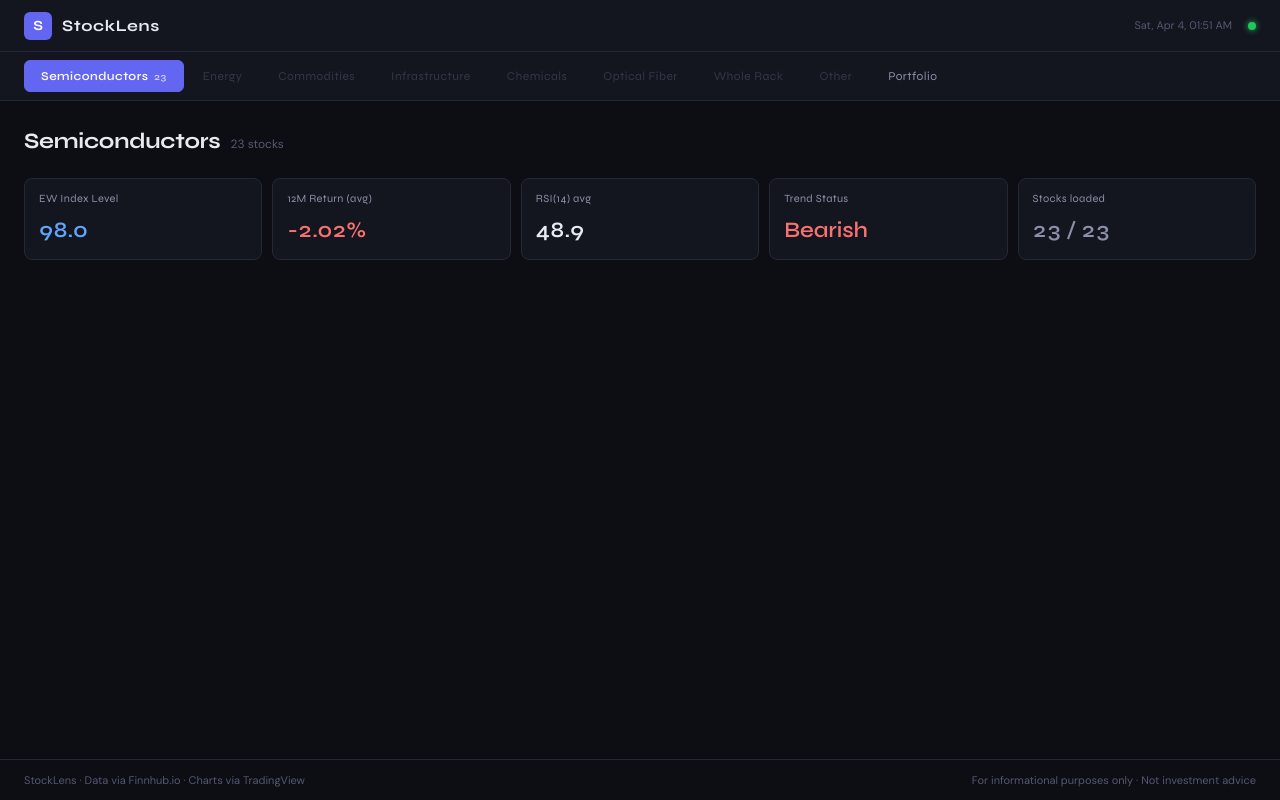
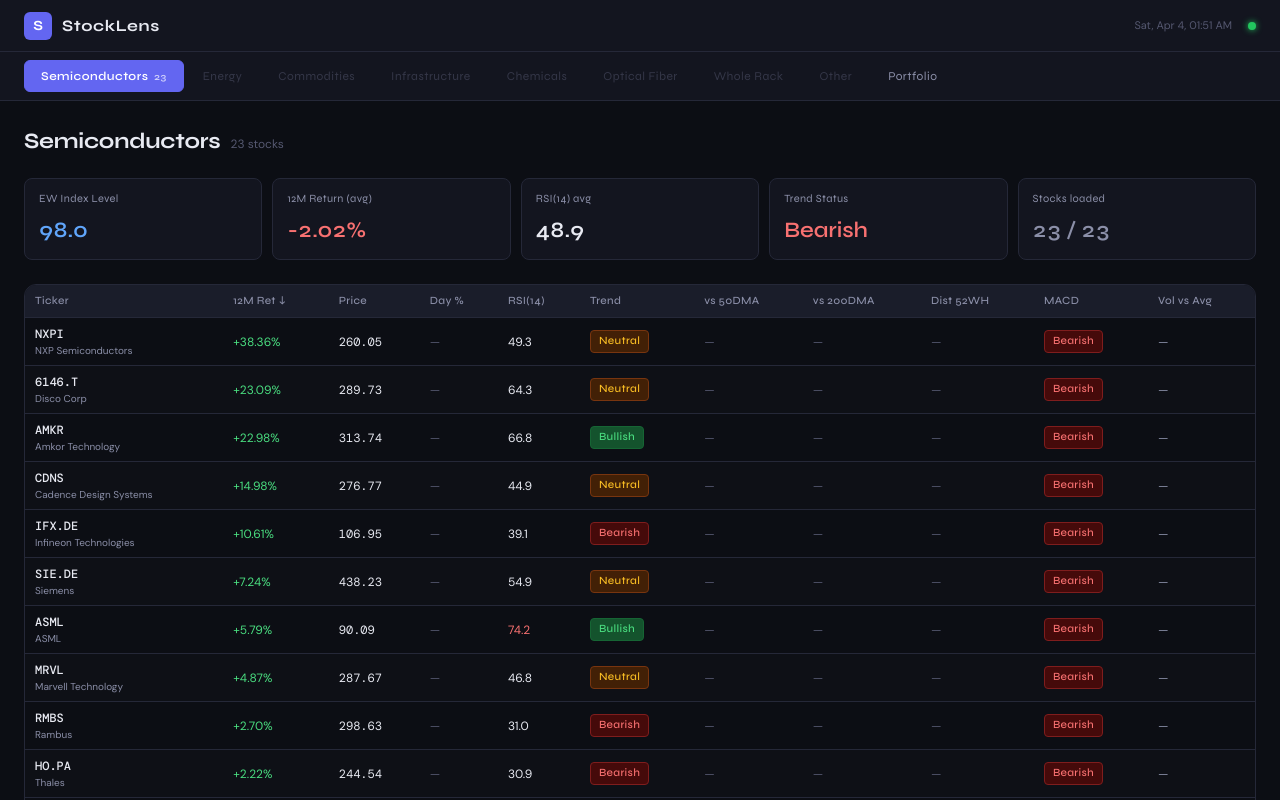
Before and after one commit to nunya007007/stocktracker, a React (Vite) app: page / in a window 1280 px wide. Shown: the top 800 px of the page. Built offline with nearby package versions, Linux system fonts and the light colour scheme.

Commit message:
Add Scorecard table to ThemeMetrics - show full matrix view

```diff
--- a/src/components/ThemeMetrics.jsx
+++ b/src/components/ThemeMetrics.jsx
@@ -1,12 +1,19 @@
+import Scorecard from './Scorecard.jsx'
+
 export default function ThemeMetrics({ stocks, data, themeName }) {
-  const entries = stocks.map(s => data[s.ticker]).filter(Boolean)
-  if (!entries.length) return null
+  if (!data || !stocks || stocks.length === 0) {
+    return <div style={{ color: 'var(--text-muted)', padding: '20px' }}>Loading data...</div>
+  }
 
-  const avg12m = entries.reduce((a, b) => a + (b.return12m ?? 0), 0) / entries.length
-  const avgRSI = entries.reduce((a, b) => a + (b.rsi ?? 50), 0) / entries.length
+  const entries = stocks.map(s => ({ stock: s, metrics: data[s.ticker] })).filter(e => e.metrics)
+  if (!entries.length) return <div style={{ color: 'var(--text-muted)', padding: '20px' }}>No data available</div>
+
+  const metricsData = entries.map(e => e.metrics)
+  const avg12m = metricsData.reduce((a, b) => a + (b.return12m ?? 0), 0) / metricsData.length
+  const avgRSI = metricsData.reduce((a, b) => a + (b.rsi ?? 50), 0) / metricsData.length
   const ewIndex = parseFloat((100 * (1 + avg12m / 100)).toFixed(1))
-  const bullCount = entries.filter(e => e.trend === 'Bullish').length
-  const bearCount = entries.filter(e => e.trend === 'Bearish').length
+  const bullCount = metricsData.filter(e => e.trend === 'Bullish').length
+  const bearCount = metricsData.filter(e => e.trend === 'Bearish').length
   const trend = bullCount > bearCount ? 'Bullish' : bearCount > bullCount ? 'Bearish' : 'Neutral'
 
   const metrics = [
@@ -22,7 +29,9 @@
   ]
 
   return (
-    <div style={{ display: 'grid', gridTemplateColumns: 'repeat(5, 1fr)', gap: 10, marginBottom: 20 }}>
+    <>
+      {/* Summary metrics */}
+      <div style={{ display: 'grid', gridTemplateColumns: 'repeat(5, 1fr)', gap: 10, marginBottom: 24 }}>
         {metrics.map(m => (
           <div key={m.label} style={{
             background: 'var(--bg-card)', border: '0.5px solid var(--border)',
@@ -37,5 +46,9 @@
           </div>
         ))}
       </div>
+
+      {/* Scorecard table */}
+      <Scorecard stocks={stocks} data={data} />
+    </>
   )
 }
```
Lines whose indentation alone changed are shown as unchanged.
